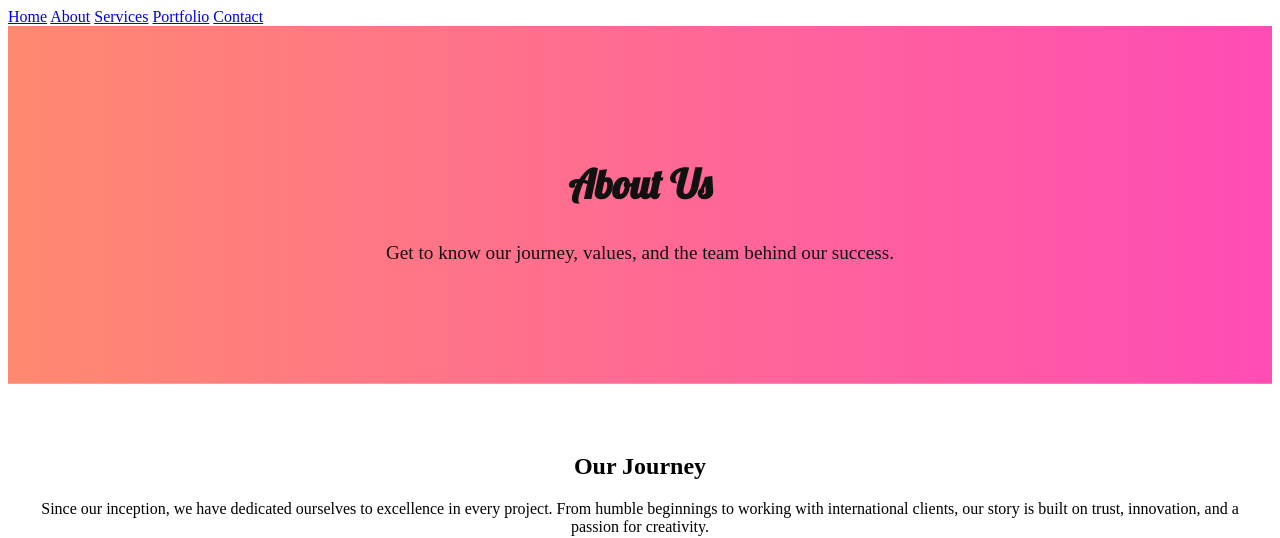
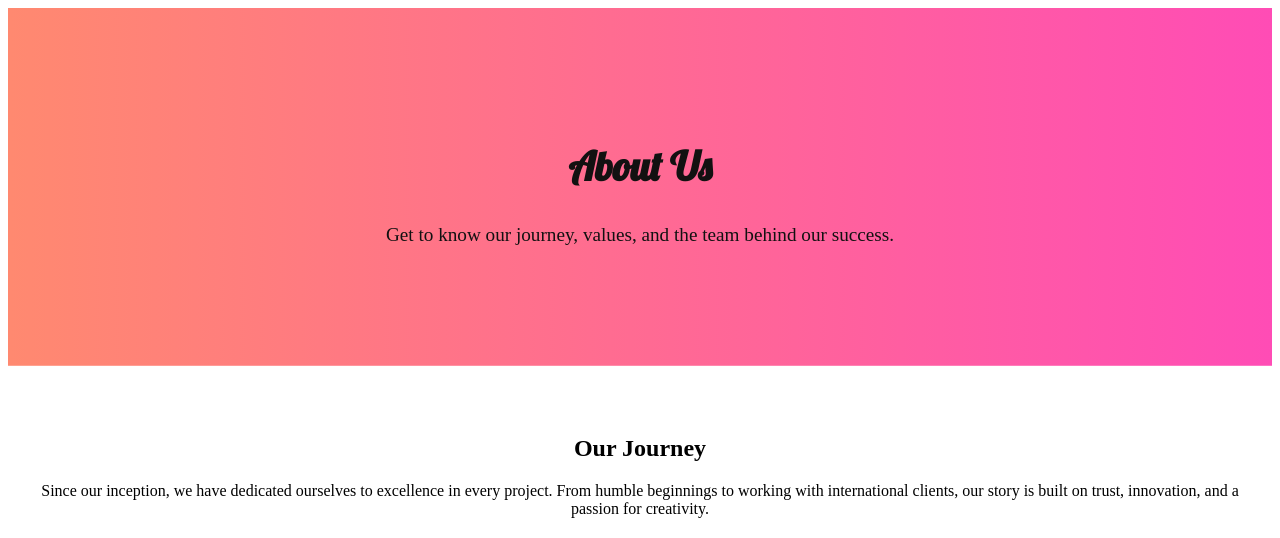
Before and after one commit to MdSiamShikder172/web1, a plain HTML site: page about.html in a window 1280 px wide. Shown: the top 538 px of the page. Drawn offline with Linux system fonts and the light colour scheme.

Commit message:
Third Commitv2

```diff
--- a/about.html
+++ b/about.html
@@ -9,15 +9,7 @@
 </head>
 <body>
     <!-- Navbar -->
-    <header>
-        <nav class="navbar">
-            <a href="index.html">Home</a>
-            <a href="about.html">About</a>
-            <a href="services.html">Services</a>
-            <a href="portfolio.html">Portfolio</a>
-            <a href="contact.html">Contact</a>
-        </nav>
-    </header>
+
 
     <!-- About Section with Background Overlay -->
     <section class="about-header">
```
